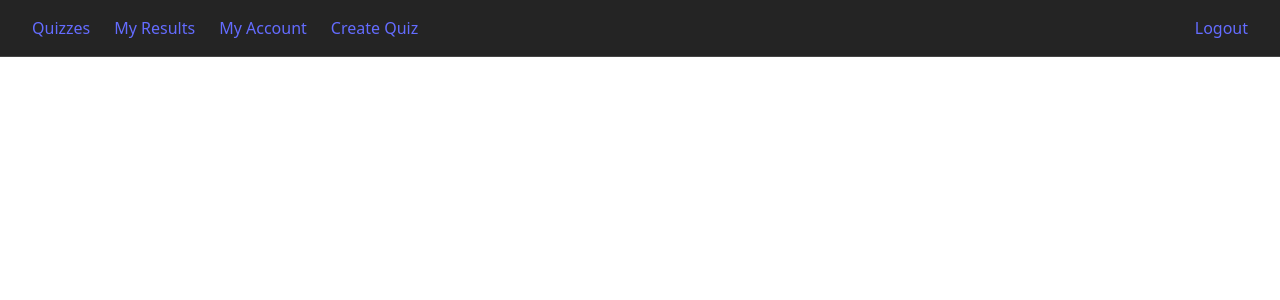
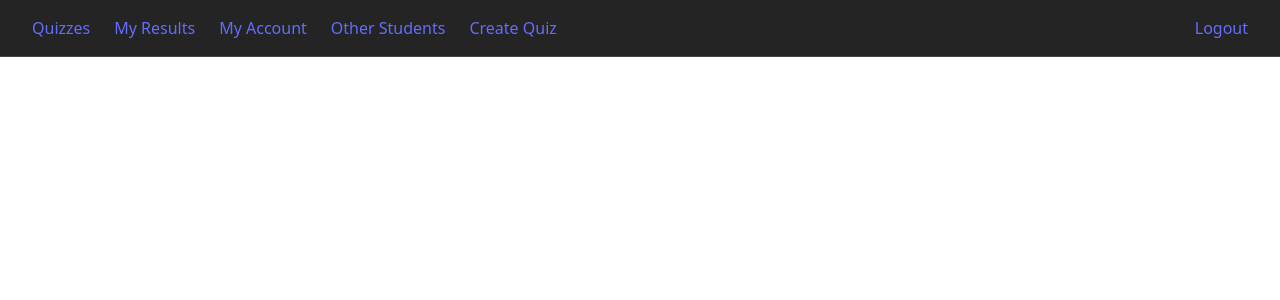
Before and after one commit to vchub/math-gym, a React (Vite) app: page /quiz in a window 1280 px wide. Shown: the top 300 px of the page. Built offline with nearby package versions, Linux system fonts and the light colour scheme; no server answers; the database is empty; sample sign-in values are in the browser's storage.

Commit message:
fix other students view

```diff
--- a/src/App.jsx
+++ b/src/App.jsx
@@ -14,10 +14,9 @@ import QuizPage from './pages/QuizPage';
 import ResultsPage from './pages/ResultsPage';
 import AdminPage from './pages/AdminPage';
 import AccountPage from './pages/AccountPage';
-// import TeacherDashboardPage from './pages/TeacherDashboardPage';
 import OtherStudentsPage from './pages/OtherStudentsPage.jsx';
 import StudentResultsPage from './pages/StudentResultsPage';
-import ResultDetailsPage from './pages/ResultDetailsPage'; // Import the new page
+import ResultDetailsPage from './pages/ResultDetailsPage';
 import 'katex/dist/katex.min.css';
 
 // This wrapper component allows us to use router hooks
@@ -32,7 +31,6 @@ function AppContent() {
       const redirectPath = localStorage.getItem('redirectPath');
       if (redirectPath) {
         localStorage.removeItem('redirectPath');
-        console.log('redirectPath',redirectPath)
         navigate(redirectPath, { replace: true });
       }
     }
@@ -54,14 +52,9 @@ function AppContent() {
           <nav>
             <div className="nav-links">
               <Link to="/">Quizzes</Link>
-              {profile?.role === 'teacher' ? (
-                <Link to="/teacher-dashboard">Dashboard</Link>
-              ) : (
-                <Link to="/results">My Results</Link>
-              )}
-              {profile?.role !== 'teacher' && (
-                <Link to="/account">My Account</Link>
-              )}
+              <Link to="/results">My Results</Link>
+              <Link to="/account">My Account</Link>
+              <Link to="/other-students">Other Students</Link>
               <Link to="/admin">Create Quiz</Link>
             </div>
             <button onClick={handleLogout} className="logout-button">Logout</button>
@@ -78,8 +71,8 @@ function AppContent() {
           <Route path="/results/details/:resultId" element={<ProtectedRoute><ResultDetailsPage /></ProtectedRoute>} />
           <Route path="/admin" element={<ProtectedRoute><AdminPage /></ProtectedRoute>} />
           <Route path="/account" element={<ProtectedRoute><AccountPage /></ProtectedRoute>} />
-          <Route path="/teacher-dashboard" element={<ProtectedRoute><OtherStudentsPage /></ProtectedRoute>} />
-          <Route path="/teacher/results/:studentId" element={<ProtectedRoute><StudentResultsPage /></ProtectedRoute>} />
+          <Route path="/other-students" element={<ProtectedRoute><OtherStudentsPage /></ProtectedRoute>} />
+          <Route path="/students/results/:studentId" element={<ProtectedRoute><StudentResultsPage /></ProtectedRoute>} />
 
           {/* Default Route */}
           <Route path="/" element={<ProtectedRoute><QuizListPage /></ProtectedRoute>} />
--- a/src/pages/OtherStudentsPage.jsx
+++ b/src/pages/OtherStudentsPage.jsx
@@ -7,7 +7,6 @@ function OtherStudentsPage() {
   const { profile, loading: profileLoading } = useUserProfile();
   const [students, setStudents] = useState([]);
   const [loading, setLoading] = useState(true);
-
   useEffect(() => {
     const fetchFollowers = async () => {
       if (profile && profile.followers && profile.followers.length > 0) {
@@ -38,7 +37,7 @@ function OtherStudentsPage() {
             <li key={student.uid} style={{ border: '1px solid #ccc', margin: '10px', padding: '10px', textAlign: 'left' }}>
               <p><strong>Name:</strong> {student.displayName}</p>
               <p><strong>Email:</strong> {student.email}</p>
-              <Link to={`/results/${student.uid}`}>View Results</Link>
+              <Link to={`/students/results/${student.uid}`}>View Results</Link>
             </li>
           ))}
         </ul>
```
